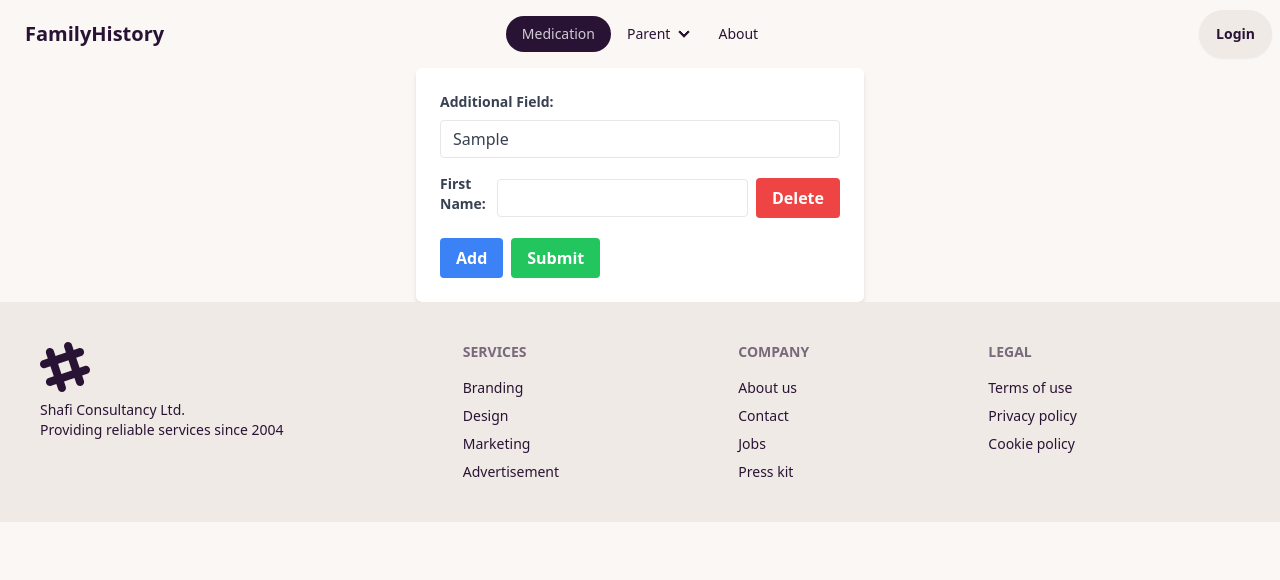
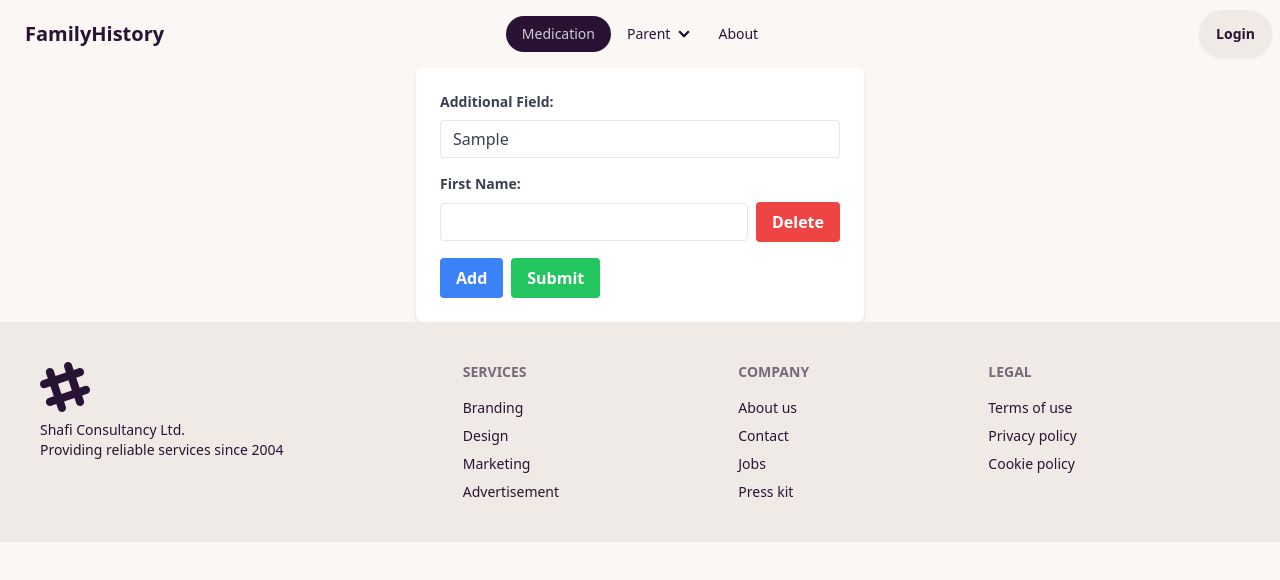
Before and after one commit to Aminul667/med, a React (Vite) app: page /medication in a window 1280 px wide. Both pictures are taken after typing "Sample" into the empty fields and a click on the button "Add". Shown: the top 580 px of the page. Built offline with nearby package versions, Linux system fonts and the light colour scheme.

Commit message:
added labels on the top

```diff
--- a/src/pages/AddMedication/AddMedication.jsx
+++ b/src/pages/AddMedication/AddMedication.jsx
@@ -5,7 +5,7 @@ const AddMedication = () => {
     register,
     handleSubmit,
     formState: { errors },
-    control
+    control,
   } = useForm();
   const { fields, append, remove } = useFieldArray({
     control: control,
@@ -37,13 +37,14 @@ const AddMedication = () => {
         />
       </div>
       {fields.map((field, index) => (
-        <div key={field.id} className="mb-4 flex items-center">
+        <div key={field.id} className="mb-4">
           <label
+            className="block text-gray-700 text-sm font-bold mb-2"
             htmlFor={`firstName${index}`}
-            className="block text-gray-700 text-sm font-bold mb-2 mr-2"
           >
             First Name:
           </label>
+          <div className="flex items-center">
             <input
               type="text"
               {...register(`inputFields.${index}.firstName`, {
@@ -64,6 +65,7 @@ const AddMedication = () => {
               Delete
             </button>
           </div>
+        </div>
       ))}
       <button
         type="button"
```
Lines whose indentation alone changed are shown as unchanged.
